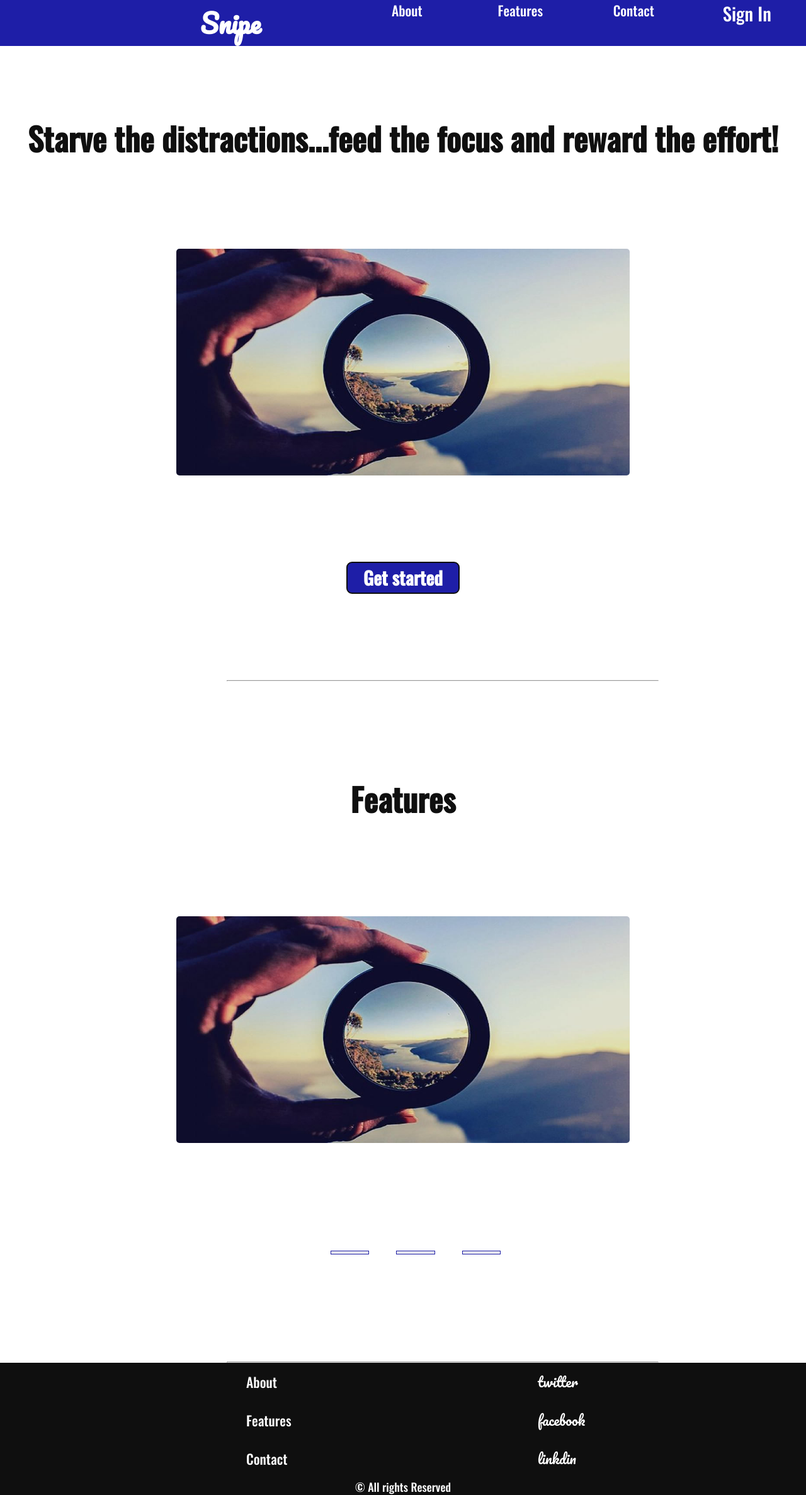
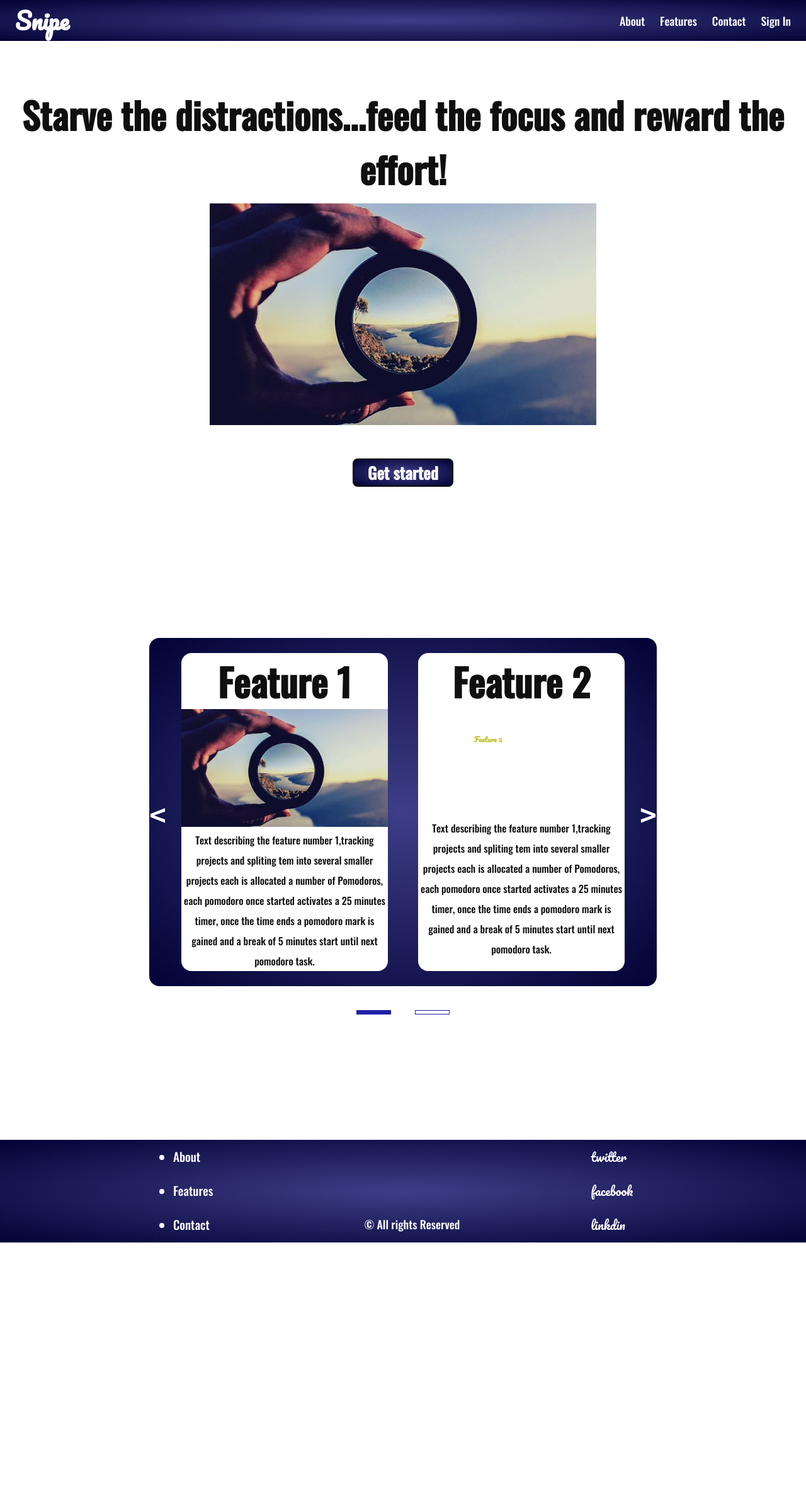
Before and after one commit to El-Mounir/P-2340, a plain HTML site: page index.html in a window 1280 px wide. Shown: the whole page at 63% size. After the commit the page ends 1973 px from the top, so only its background shows below. Drawn offline with Linux system fonts and the light colour scheme.

Commit message:
updated the css/js/htm lines

```diff
--- a/P-2340-S.css
+++ b/P-2340-S.css
@@ -10,193 +10,194 @@
          url("./Resources/pacifico-v22-latin-regular.woff")format("woff"),
          url("./Resources/pacifico-v22-latin-regular.ttf")format("truetype");
 }
-* {
+*{
     margin: 0;
+    padding: 0;
 }
-.main-container {
-    display: flex;
-    flex-flow: column wrap;
-}
-body,html {
+body {
     font-size: 18px;
-    margin:0;
     font-family: "oswald", sans-serif;
     color: rgb(15, 15, 15);
 }
 a {
-    color: rgb(255, 255, 255);
     text-decoration: none;
 }
-.button,.rights,.footer p,.container2,#feature {
-    text-align: center;
-}
-li:hover, button:hover,.sec2 img {
+li:hover, button:hover,.sec2 img ,.leftnav:hover,.rightnav:hover {
     cursor: pointer;
 }
-hr{
-    margin: 0 13rem 0 20rem;
-
+.hdc, .s1ctn3b,.sec2,.footer{
+    background-image:radial-gradient(#3e3e88, #020236 100%);
+}
+a, #hdcl, .s1ctn3b,.footer {
+    color: rgb(255, 255, 255);
 }
 /* header section styles*/
-h1 {
+.nvb_list,.nbl,.nvb{
+    display: flex;
+}
+#hdcl{
     font-weight: bold;
     font-size: 2.3rem;
-    width:34rem;
     font-family: "pacifico";
-    text-align: right;
-    color:rgb(255, 255, 255);;
 }
-.header-cont {
-    position: fixed;
-    background-color: rgb(30, 30, 167);;
+.hdc {
+    position: sticky;
+    top: 0;
+    width: 100%;
 }
-.header-cont,.navbar{
-    display:flex;
+.nvb {
+    align-items: center;
+}
+.nvb_list {
+    font-size: 1.11rem;
+    list-style-type: none;
+    align-items: center;
+    flex-direction: row;
     width: 100%;
-    justify-content: flex-end;
+    justify-content: center;
 }
-.navbar-list {
-    font-size: 1.2rem;
-    display: inline-flex;
-    justify-content: center;
-    list-style-type: none;
-    width: 84%;
-    flex-wrap: wrap;
+#nblog {
+    flex-basis: 60rem;
 }
-#sign {
-    font-size: 1.6rem;
-}
-.navbar-list li:hover {
-    text-decoration: underline;
-}
-.navbar-list li {
-    width: 10rem;
-    text-align: center;
+.clk2,.clk3,.clk4{
+    padding-left: 1.5rem;
 }
 /* Section 1 styles*/
+.s1ctn3, .s1ctn2,.s1ctn1 {
+    display: flex;
+    justify-content: center;
+}
 .sec1 {
-    width: 100%;
-    height: 60rem;
-    display: flex;
-    flex-direction: column;
+    margin-top: 5rem;
+    display: grid;
+    grid-template-rows: 10rem 22rem 5rem;
+    row-gap: 1.11rem;
     justify-content: center;
-    flex-basis: auto;
 }
-.container1 {
-    display: flex;
-    flex-direction: column;
-    width: 100%;
-    height: 100%;
+.s1ctn1 {
     text-align: center;
+    font-size: 2.4rem;
+    max-width: 80rem;
     align-items: center;
-    justify-content: space-evenly;
 }
-button:hover {
-    background-color: rgb(8, 8, 51);
+.s1ctn2im {
+    object-fit: contain;
 }
-.start {
+.s1ctn3b{
     width: 10rem;
     height: 2.8rem;
     font-size: 1.6rem;
     font-weight: bold;
     border-radius: 0.5rem;
     border: 2px solid rgb(15, 15, 15);
-    background-color: rgb(30, 30, 167);
-    color: rgb(255, 255, 255);
     font-family: "oswald", sans-serif;
 }
-h2 {
-    padding-top: 2.5rem;
-    font-size: 2.8rem;
-
-}
-.appimg {
-    width:40rem;
-    height:20rem;
-    border-radius: 5px;
+.s1ctn3 {
+    align-items: flex-end;
 }
 /* Section 2 styles*/
+.cont-box,.sec2, .s2ctn2slid,.s2ctn2 {
+    display: flex;
+    justify-content: center;
+}
+.cont-box {
+    margin-top: 15rem;
+    justify-content: center;
+}
+.rightnav, .leftnav{
+  font-size: 2.8rem;
+  align-self: center;
+}
+.rightnav::before{
+    content:">";
+    font: 2.8rem 'Consolas';
+    font-weight:900;
+    color: rgb(255, 255, 255);
+    align-self: center;
+  }
+.leftnav::before {
+    content:"<";
+    font: 2.8rem 'Consolas';
+    font-weight:900;
+    color: rgb(255, 255, 255);
+    align-self: center;
+}
+.sec2,.s2ctn2 {
+    border-radius: 1rem;
+}
 .sec2 {
+    flex-direction: row;
+}
+.s2ctn2 {
+    flex-direction: column;
+    margin: 1.5rem;
+    background-color: rgb(255, 255, 255);
+    width: 20.5rem;
+    height: 31.6rem;
+}
+.s2ctn2im,.s2ctn2d {
+    height: 40%;
+}
+.s2ctn2d {
+    flex-basis: 100%;
+}
+.fs2ctn2 {
+    font-size: 2.5rem;
+    font-weight: bold;
+    text-align: center;
+    height:20%;
+}
+.fs2ctn2d {
+    text-align: center;
+    font-size: 1rem;
+    white-space: normal;
+    line-height: 2rem;
+    box-sizing: border-box;
+}
+.fs2ctn2im {
+    object-fit: contain;
+    max-width: 100%;
+    max-height: 100%;
+}
+.s2ctn2slidctn {
     display: flex;
-    flex-flow: column wrap;
-    justify-content: center;
-    align-items: center;
-    width: 100%;
-    height: 60rem;
-}
-.sec2 h2 {
-    padding-top: 0;
-    width: 100%;;
-    text-align: center;
-    font-size: 2.8rem;
-    font-weight: bold;
-    color: rgb(15, 15, 15);
-}
-.container2 img {
-    height: 20rem;
-    width: 40rem;
-    border-radius: 5px;
-}
-.container2 {
-    display: flex;
-    flex-flow: column wrap;
-    align-items: center;
     text-align: center;
     font-size: 1.2rem;
-    width: 100%;
-    height: 100%;
     justify-content: space-evenly;
+    margin: 1.2rem auto 11.222rem auto;
 }
 .sliders {
     display: inline-flex;
-    flex-flow: row wrap;
     list-style-type: none;
-    width: 30%;
     justify-content: center;
-    align-items: center;
 }
 .sliders li button {
     margin: 1.2rem;
     width: 3.4rem;
-    height: 6px;
-    border: 1px solid rgb(30, 30, 167);
-}
-.container2 p {
-    font-size: 1.2rem;
-    line-height: 2.8rem;
-    text-align: center;
-    white-space: normal;
-    width: 30rem;
+    height: .4rem;
+    border: .11rem solid rgb(30, 30, 167);
 }
 /*Footer sytles*/
 .footer {
     display: flex;
-    flex-flow: column wrap;
-    justify-content: space-around;
-    align-items: center;
-    background-color: rgb(15, 15, 15);
+    flex-direction: row;
+    justify-content: center;
 }
-.footer, .navbar-list2 li a {
-    color: rgb(255, 255, 255);
+.fctnr {
+    align-self: flex-end;
+    margin-left: 15rem;
+    padding-bottom: 1rem;
 }
-.footer p {
-    margin-bottom:1.7rem;
-    padding-top: 1.2rem;
-}
-.navbar-list2,.social-media{
-    list-style-type: none;
+.nvbf2,.nvbf1{
     font-size: 1.2rem;
     line-height: 3.4rem;
 }
-.navbar-footer {
-    display: flex;
-    flex-flow: row wrap;
-    justify-content: space-evenly;
-    align-items: center;
-    width: 100%;
+.nvbfl2 li {
+    list-style: none;
 }
-.social-media {
+.nvbf2 {
     font-family:"pacifico";
+    padding-left: 13rem;
 }
 /*media queries*/
 @media only screen and (max-width:400px) {
--- a/P-2340-S.js
+++ b/P-2340-S.js
@@ -1,56 +1,47 @@
-//hides all features descriptions and displays the first image.
+//list of available features
+let f1 = document.getElementById("s2ctn2cf1");
+let f2 = document.getElementById("s2ctn2cf2");
+let f3 = document.getElementById("s2ctn2cf3");
+//set first and second features on display as default
 const statis=()=>{
-    if ((document.getElementById("slide1")!="rgb(30, 30, 167)") && ((document.getElementById("slide2")!="rgb(30, 30, 167)")) && (document.getElementById("slide3")!="rgb(30, 30, 167)")) {
-        document.getElementById("description1").style.display="none";
-        document.getElementById("description2").style.display="none";
-        document.getElementById("description3").style.display="none";
-        document.getElementById("feature2").hidden = true;
-        document.getElementById("feature3").hidden = true;
+    for (let f=0;f < 3 ;f++ ){
+        if(f > 1 ) {
+            f3.style.display="none";
+            document.getElementById("slide2").style.backgroundColor="rgb(255, 255, 255)";
+        } else {
+            f2.style.display="flex";
+            f1.style.display="flex";
+            document.getElementById("slide1").style.backgroundColor="rgb(30, 30, 167)";
+        }
     }
-}
-//will switch the colors of the selected buttons and hide the image and its description
+};
+//will slide the features boxes and displays 2 features each time
 const switching =(event) =>{
-    if (event.target == document.getElementById("slide1") || (event.target == document.getElementById("feature1"))) {
-        document.getElementById("slide1").style.backgroundColor="rgb(30, 30, 167)";
-        document.getElementById("feature1").hidden= false;
-        document.getElementById("feature2").hidden = true;
-        document.getElementById("feature3").hidden = true;
-        document.getElementById("slide2").style.backgroundColor="rgb(240, 240, 227)";
-        document.getElementById("slide3").style.backgroundColor="rgb(240, 240, 227)";
-        document.getElementById("description1").style.display="inline-flex";
-        document.getElementById("description2").style.display="none";
-        document.getElementById("description3").style.display="none";
-        location.href="#slide1";
-    } else if (event.target == document.getElementById("slide2")||(event.target == document.getElementById("feature2"))) {
-        document.getElementById("slide2").style.backgroundColor="rgb(30, 30, 167)";
-        document.getElementById("feature2").hidden= false;
-        document.getElementById("feature1").hidden = true;
-        document.getElementById("feature3").hidden = true;
-        document.getElementById("slide1").style.backgroundColor="rgb(240, 240, 227)";
-        document.getElementById("slide3").style.backgroundColor="rgb(240, 240, 227)";
-        document.getElementById("description2").style.display="inline-flex";
-        document.getElementById("description1").style.display="none";
-        document.getElementById("description3").style.display="none";
-        location.href="#slide1";
-    } else if (event.target == document.getElementById("slide3")||(event.target == document.getElementById("feature3"))) {
-        document.getElementById("slide3").style.backgroundColor="rgb(30, 30, 167)";
-        document.getElementById("feature3").hidden= false;
-        document.getElementById("feature1").hidden = true;
-        document.getElementById("feature2").hidden = true;
-        document.getElementById("slide1").style.backgroundColor="rgb(240, 240, 227)";
-        document.getElementById("slide2").style.backgroundColor="rgb(240, 240, 227)";
-        document.getElementById("description3").style.display="inline-flex";
-        document.getElementById("description1").style.display="none";
-        document.getElementById("description2").style.display="none";
-        location.href="#slide1";
+    if(event.target == document.getElementById("sec2rtar")|| (event.target == document.getElementById("slide2"))) {
+      for (let f=0;f < 3;f++ ) {
+          if (f3.style.display="none" && f < 2) {
+              f1.style.display="none";
+              f3.style.display="flex";
+              document.getElementById("slide2").style.backgroundColor="rgb(30, 30, 167)";
+              document.getElementById("slide1").style.backgroundColor="rgb(255, 255, 255)";
+            }
+        }
+    };
+    if(event.target == document.getElementById("sec2lfar")||(event.target == document.getElementById("slide1"))) {
+        for (let f=0;f < 3 ;f++ ) {
+          if (f1.style.display="none" && f > 0) {
+              f3.style.display="none";
+              f1.style.display="flex";
+              document.getElementById("slide1").style.backgroundColor="rgb(30, 30, 167)";
+              document.getElementById("slide2").style.backgroundColor="rgb(255, 255, 255)";
+          }
+        }
     }
-}
-if(window.innerWidth > 568){
-   statis();
-   document.getElementById("slide1").onclick=switching;
-   document.getElementById("slide2").onclick=switching;
-   document.getElementById("slide3").onclick=switching;
-   document.getElementById("feature1").onclick=switching;
-   document.getElementById("feature2").onclick=switching;
-   document.getElementById("feature3").onclick=switching;
 };
+
+
+statis();
+document.getElementById("sec2rtar").onclick=switching;
+document.getElementById("sec2lfar").onclick=switching;
+document.getElementById("slide1").onclick=switching;
+document.getElementById("slide2").onclick=switching;
--- a/index.html
+++ b/index.html
@@ -9,38 +9,78 @@
 </head>
 <body>
     <!--header section with navigation-->
-    <header class="header-cont">
-        <h1>Snipe</h1>
-        <nav class="navbar">
-            <ul class="navbar-list">
-                <li><a href="./About.html" class="about">About</a></li>
-                <li><a href="#feature" class="feature">Features</a></li>
-                <li><a href="./contact.html" class="contact">Contact</a></li>
-                <li><a href="./account.html" id="sign">Sign In</a></li>
+    <header class="hdc" id="hdcont">
+        <nav  class="hdc_d1">
+          <div class="nvb">
+              <ul class="nvb_list">
+                  <li class="nbl" id="nblog"><a href="#sec1t" id="hdcl">Snipe</a></li>
+                  <li class="nbl clk1"><a href="./About.html" class="about">About</a></li>
+                  <li class="nbl clk2"><a href="#s1ctn3bl" class="feature">Features</a></li>
+                  <li class="nbl clk3"><a href="./contact.html" class="contact">Contact</a></li>
+                  <li class="nbl clk4"><a href="./account.html">Sign In</a></li>
                 </ul>
+          </div>
         </nav>
     </header>
-    <main class="main-container">
-        <!-- main page-->
-        <section class="sec1">
-            <div class="container1">
+    <main class="mctn">
+        <!-- upper page section -->
+        <section class="sec1" id="sec1t">
+            <div id="C1" class="s1ctn1">
                 <h2>Starve the distractions...feed the focus and reward the effort!</h2>
-                <img class="appimg" src="./Resources/focus_orig.jpg">
-                <button class="start"><a href="./account.html">Get started</a></button>
+            </div>
+            </div>
+            <div class="s1ctn2">
+                <img class="s1ctn2im" src="./Resources/focus_orig.jpg">
+            </div>
+            <div class="s1ctn3">
+                <button class="s1ctn3b" id="s1ctn3bl"><a href="./account.html">Get started</a></button>
             </div>
         </section>
-        <hr>
         <!--application features-->
-        <section class="sec2">
-           <div class="container2">
-               <h2 id="feature">Features</h2>
-                <img id="feature1" class="fimg" src="./Resources/focus_orig.jpg">
-                <p id="description1">Text describing the feature number 1,tracking projects and spliting tem into several smaller projects each is allocated a number of Pomodoros,
+        <section class="cont-box">
+          <div class="sec2">
+            <div id="sec2lfar" class="leftnav"></div>
+              <div id="s2ctn2cf1"class="s2ctn2 ctn1">
+                <div class="fs2ctn2 ctn1">
+                  <h2 id="feature" class="fts2ctn2">Feature 1</h2>
+                </div>
+                <div class="s2ctn2im fim1">
+                   <img id="feature1" class="fs2ctn2im" src="./Resources/focus_orig.jpg">
+                </div>
+                <div class="s2ctn2d fd1">
+                   <p id="description1" class="fs2ctn2d">Text describing the feature number 1,tracking projects and spliting tem into several smaller projects each is allocated a number of Pomodoros,
                     each pomodoro once started activates a 25 minutes timer, once the time ends a pomodoro mark is gained and a break of 5 minutes start until next pomodoro task.</p>
-                <img id="feature2" class="fimg" src="./Resources/feature 2.png">
-                <p id="description2">Text describing the feature number 2, some other cool feature.</p>
-                <img id="feature3" class="fimg" src="./Resources/feature 3.png">
-                <p id="description3">Text describing the feature number 3, some other cool feature.</p>
+                </div>
+              </div>
+              <div id="s2ctn2cf2" class="s2ctn2 ctn2">
+                <div class="fs2ctn2 ctn2">
+                  <h2 id="feature" class="fts2ctn2">Feature 2</h2>
+                </div>
+                <div class="s2ctn2im fim2">
+                  <img id="feature2" class="fs2ctn2im" src="./Resources/feature 2.png">
+                </div>
+                <div class="s2ctn2d fd2">
+                  <p id="description2" class="fs2ctn2d">Text describing the feature number 1,tracking projects and spliting tem into several smaller projects each is allocated a number of Pomodoros,
+                    each pomodoro once started activates a 25 minutes timer, once the time ends a pomodoro mark is gained and a break of 5 minutes start until next pomodoro task.</p>
+                </div>
+              </div>
+              <div id="s2ctn2cf3" class="s2ctn2 ctn3">
+                <div class="fs2ctn2 ctn3">
+                    <h2 id="feature" class="fts2ctn2">Feature 3</h2>
+                  </div>
+                <div class="s2ctn2im fim3">
+                  <img id="feature3" class="fs2ctn2im" src="./Resources/feature 3.png">
+                </div>
+                <div class="s2ctn2d fd3">
+                  <p id="description3" class="fs2ctn2d">Text describing the feature number 1,tracking projects and spliting tem into several smaller projects each is allocated a number of Pomodoros,
+                    each pomodoro once started activates a 25 minutes timer, once the time ends a pomodoro mark is gained and a break of 5 minutes start until next pomodoro task.</p>
+                </div>
+              </div>
+            <div id="sec2rtar" class="rightnav"></div>
+          </div>
+        </section>
+        <div class="s2ctn2slid" id="slidbctn">
+            <div class="s2ctn2slidctn">
                 <ul class="sliders">
                     <li>
                         <button id="slide1" class="slide"></button>
@@ -48,31 +88,29 @@
                     <li>
                         <button id="slide2" class="slide"></button>
                     </li>
-                <li>
-                    <button id="slide3" class="slide"></button>
-                </li>
                 </ul>
             </div>
-        </section>
+        </div>
     </main>
-    <hr>
     <!--footer section-->
     <footer class="footer">
-        <nav class="navbar-footer">
-            <ul class="navbar-list2">
+      <nav class="nvbf1">
+          <ul class="navbfl1">
               <li><a href="./About.html" class="about-footer">About</a></li>
-                <li><a href="#feature" class="feature-footer">Features</a></li>
+              <li><a href="#s1ctn3bl" class="feature-footer">Features</a></li>
               <li><a href="./contact.html" class="contact-footer">Contact</a></li>
           </ul>
-            <ul class="social-media">
+      </nav>
+      <div class="fctnr">
+          <p>© All rights Reserved</p>
+      </div>
+      <nav class="nvbf2">
+        <ul class="nvbfl2">
           <li><a href="" class="twitter"></a>twitter</li>
           <li><a href="" class="face"></a>facebook</li>
           <li><a href="" class="linkd"></a>linkdin</li>
         </ul>
       </nav>
-         <div class="rights">
-            © All rights Reserved
-         </div>
     </footer>
     <script src="./P-2340-S.js"></script>
 </body>
```
Also changed, not shown: account.html (+1 -1 lines). Lines whose indentation alone changed are shown as unchanged.
